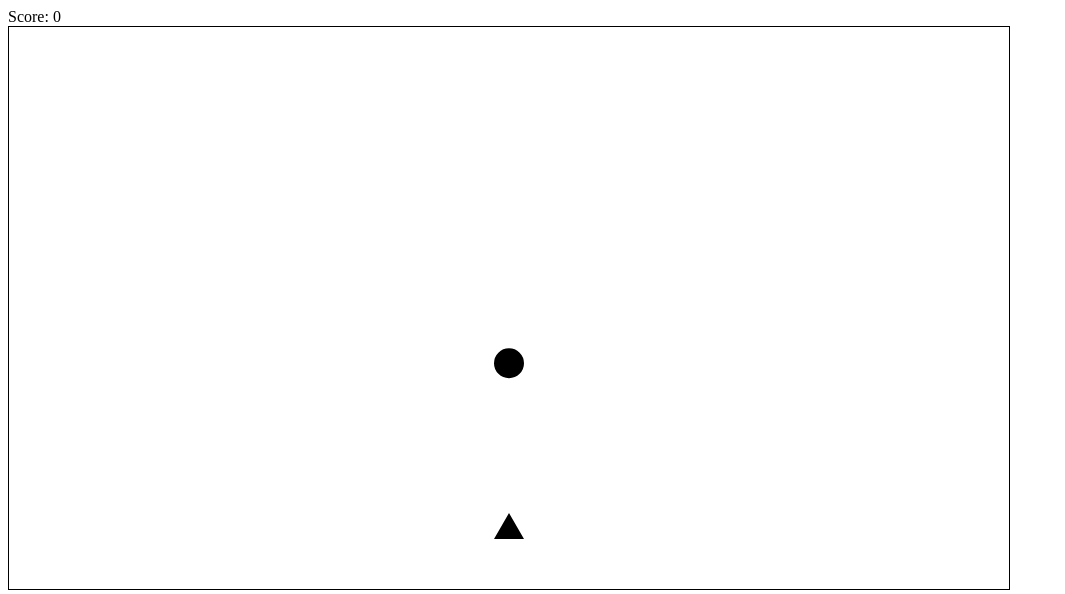
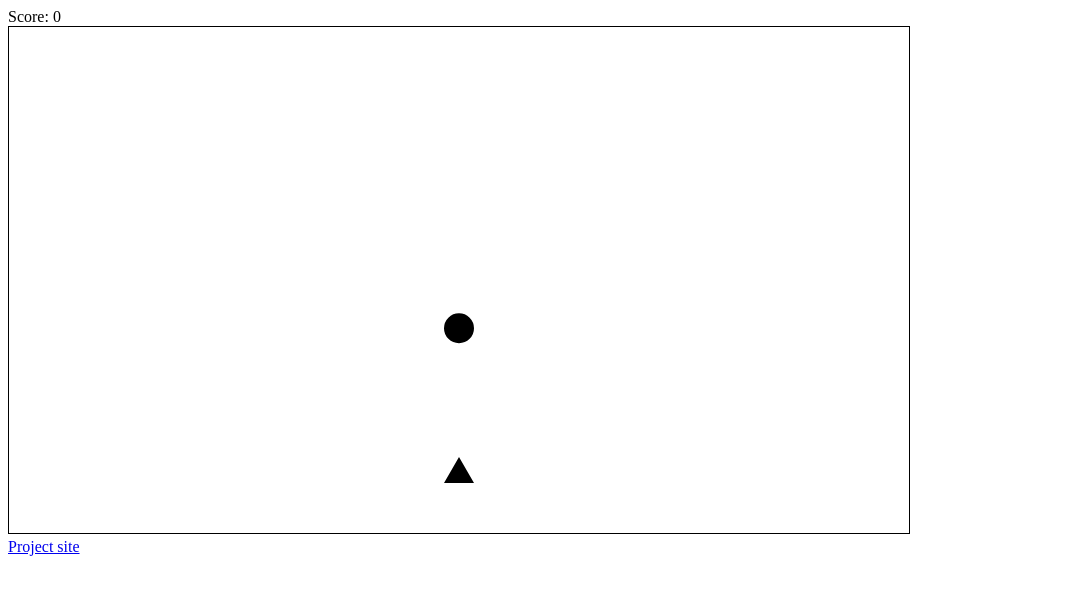
Before and after one commit to szokeasaurusrex/shooter, a plain HTML site: page index.html in a window 1280 px wide. Shown: the whole page, without its empty margins (0-1065 px from the left). Drawn offline with Linux system fonts and the light colour scheme; a web font is replaced by a local one.

Commit message:
No more page reload and added link to github page

```diff
--- a/index.html
+++ b/index.html
@@ -10,6 +10,8 @@
       Score: <span id="score">0</span>
     </div>
     <canvas id="canvas">Sorry. You're browser does not support this game :(</canvas>
+    <br />
+    <a href="https://github.com/szokeasaurusrex/shooter">Project site</a>
 
     <script src="js.js"></script>
   </body>
--- a/js.js
+++ b/js.js
@@ -1,8 +1,18 @@
+function start() {
+	triangle = new Triangle();
+	circles = [];
+    circles[0] = new Circle(canvas.width / 2);
+    shots = [];
+    request = window.requestAnimationFrame(update);
+}
+
 function update() {
     ctx.clearRect(0, 0, canvas.width, canvas.height);
     triangle.move();
     for (i = 0; i < circles.length; i++) {
-        circles[i].move();
+        if (circles[i].move() == "stop") {
+            return;
+        }
     }
     for (var i = 0; i < shots.length; i++) {
     	console.log(i);
@@ -26,7 +36,7 @@ function update() {
         shots[i].draw();
     }
     ctx.stroke();
-    window.requestAnimationFrame(update);
+    request = window.requestAnimationFrame(update);
 }
 
 function Triangle()
@@ -60,6 +70,7 @@ function Circle(x)
         this.y += circleSpeed;
         if (this.y >= canvas.height + circleRadius) {
             gameOver();
+            return "stop";
         }
     }
     this.draw = function () {
@@ -119,12 +130,13 @@ function drawShot(x, y)
 }
 
 function gameOver() {
+    window.cancelAnimationFrame(request);
     alert("Game over. You scored " + score + " points.");
-    location.reload();
+    start();
 }
 
 var canvas = document.getElementById("canvas");
-canvas.width = 1000;
+canvas.width = 900;
 canvas.height = canvas.width * 9 / 16;
 var ctx = canvas.getContext("2d");
 var triangleSize = 30;
@@ -140,12 +152,14 @@ var scoreDisplay = document.getElementById("score");
 ctx.fillStyle = "#000000";
 ctx.strokeStyle = "#000000";
 
-var triangle = new Triangle();
+//var triangle = new Triangle();
 var circles = [];
-circles[0] = new Circle(canvas.width / 2);
+//circles[0] = new Circle(canvas.width / 2);
 var shots = [];
 
-window.requestAnimationFrame(update);
+start();
+
+var request;
 
 window.onkeydown = function (event) {
     switch (event.keyCode) {
```
Also changed, not shown: 2 other files.
